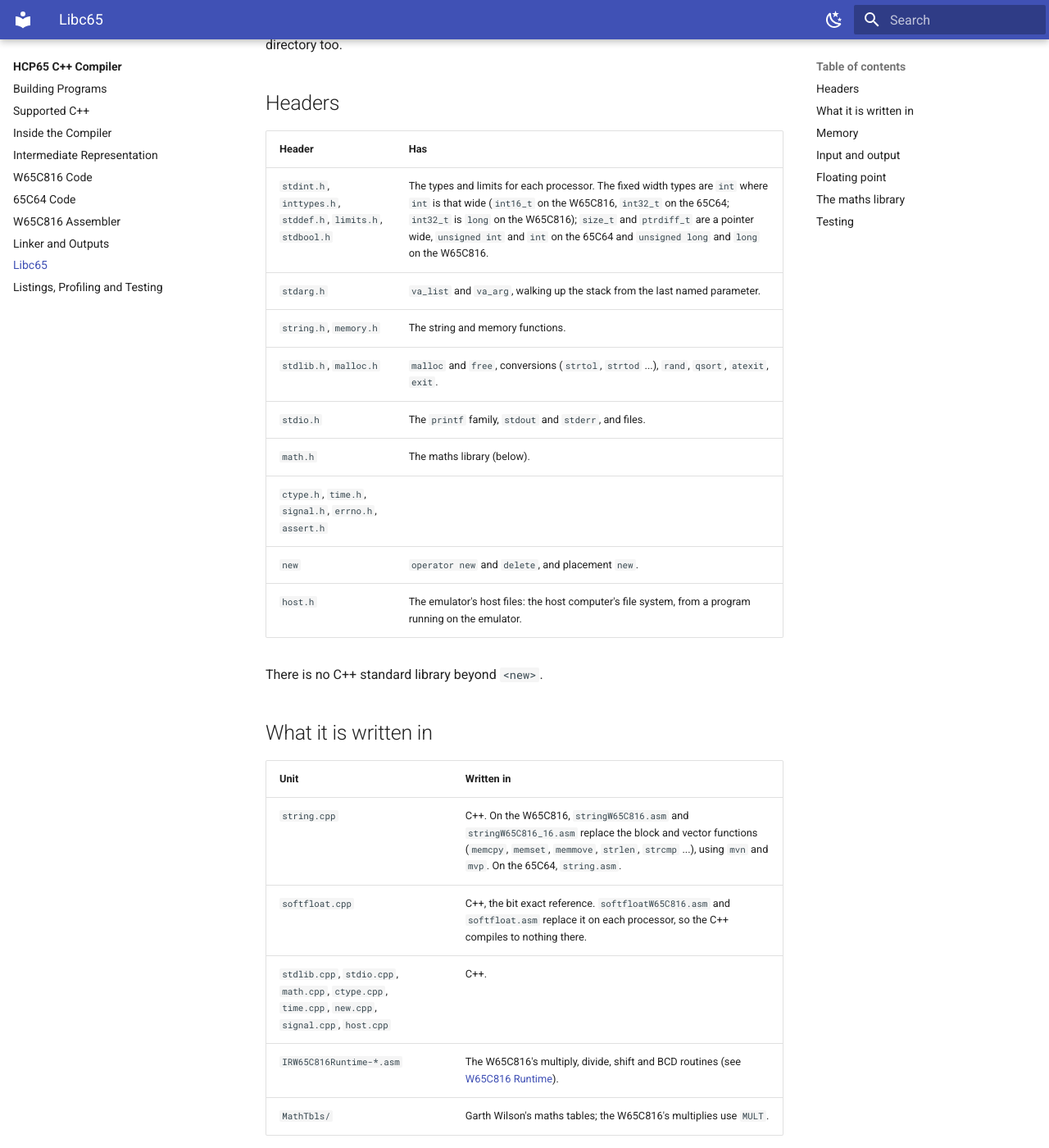
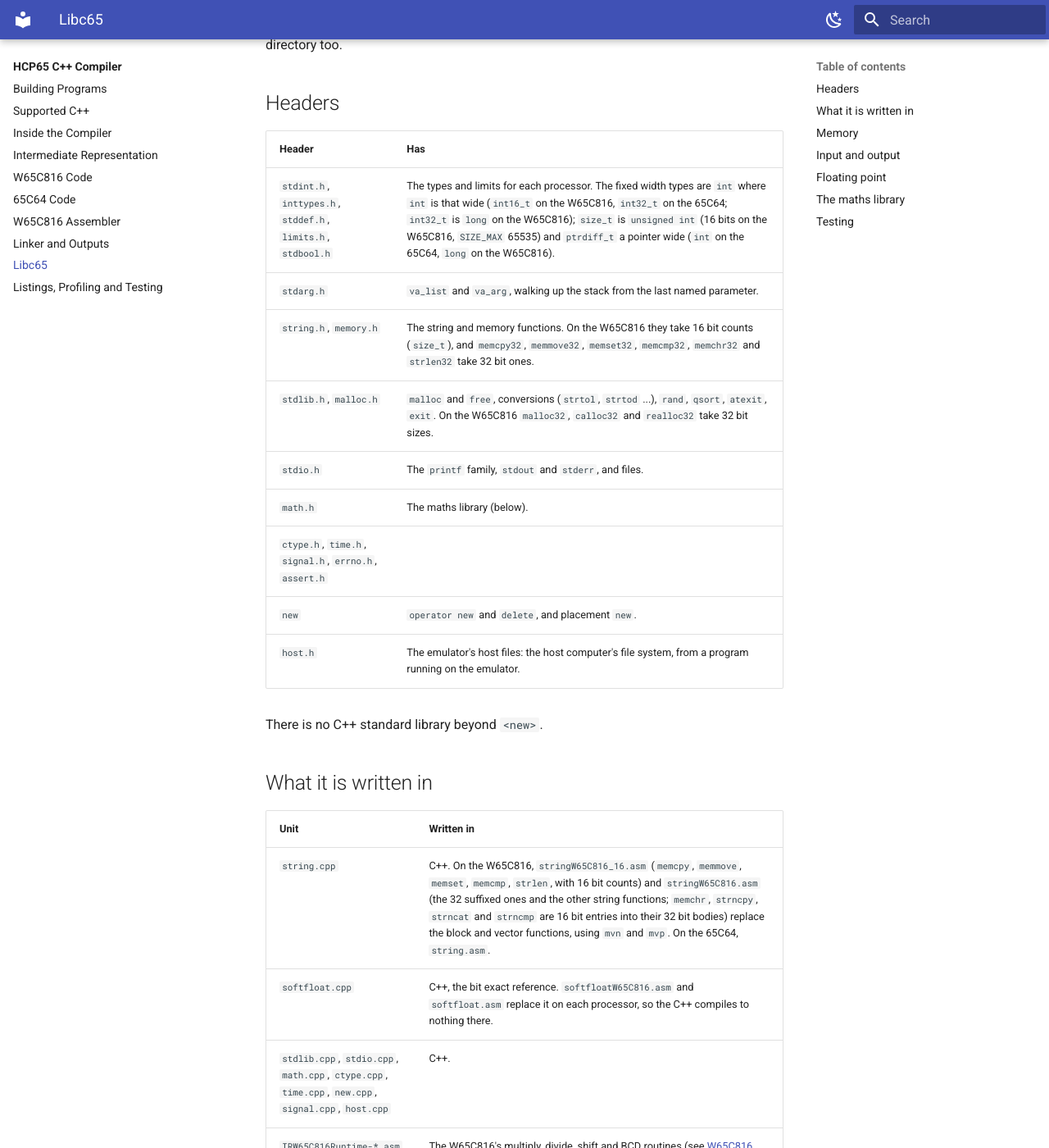
Before and after one commit to andrewpaterson/HCP65, an MkDocs documentation site: the page built from Website/docs/compiler/libc65.md, in a window 1280 px wide and 1400 px high, scrolled down 406 px. Shown: the whole window at 82% size. Built offline with MkDocs 1.6.1 and Material for MkDocs 9.7.7, drawn with Linux system fonts in a browser that asks for light colours; plug-ins that fetch from the network failed and are left out; some of the changed text lies outside the part shown.

Commit message:
size_t is 16 bits on the W65C816 (CommonLibraries Size16Plan.txt step 4): unsigned int on both processors, so sizeof's type, size_t and BaseLib's size are one type; SIZE_MAX is 65535 there and ptrdiff_t stays long.  memcpy, memmove, memset, memcmp and strlen are stringW65C816_16.asm's 16 bit bodies (the 16 suffixed names go; BaseLib's MemSwp16 is MemSwp), stringW65C816.asm keeps the 32 suffixed ones, and memchr, strncpy, strncat and strncmp are 16 bit entries that widen the count into their 32 bit bodies.  malloc, calloc, realloc and operator new take 16 bits; malloc32 and the others what can pass a bank.  Bugs the change showed: qsort indexed the element before with an unsigned k - uiBytes; printf's %t read a size_t and %p cut the pointer through one; vsprintf's and sprintf's unbounded size was 0x7FFFFFFF.  KernalCopyToUser and KernalCopyFromUser copy a bank's 65536 bytes with memcpy32 (as a size_t it was 0), a driver section's tail is cleared with memset32, and ModPlay loads its module with malloc32.  TestLibc65's 16 bit test calls the plain names, its overflow and bank tests the 32 suffixed ones, and its limits expect a 2 byte size_t.  The website's language.md and libc65.md say what size_t is, the 32 suffixed functions and the heap by banks.  TestLibc65 65C64 154775, W65C816 154821 passed; the kernal builds (2548 bytes over step 0's baseline, ending at $03D6C2 of $040000) and so does modplay; TestHCP65Lib 2143 passed.

```diff
--- a/Website/docs/compiler/libc65.md
+++ b/Website/docs/compiler/libc65.md
@@ -13,10 +13,10 @@ units as a library, so a program only gets the functions it uses.  `stdlib.cpp`
 
 | Header | Has |
 |---|---|
-| `stdint.h`, `inttypes.h`, `stddef.h`, `limits.h`, `stdbool.h` | The types and limits for each processor.  The fixed width types are `int` where `int` is that wide (`int16_t` on the W65C816, `int32_t` on the 65C64; `int32_t` is `long` on the W65C816); `size_t` and `ptrdiff_t` are a pointer wide, `unsigned int` and `int` on the 65C64 and `unsigned long` and `long` on the W65C816. |
+| `stdint.h`, `inttypes.h`, `stddef.h`, `limits.h`, `stdbool.h` | The types and limits for each processor.  The fixed width types are `int` where `int` is that wide (`int16_t` on the W65C816, `int32_t` on the 65C64; `int32_t` is `long` on the W65C816); `size_t` is `unsigned int` (16 bits on the W65C816, `SIZE_MAX` 65535) and `ptrdiff_t` a pointer wide (`int` on the 65C64, `long` on the W65C816). |
 | `stdarg.h` | `va_list` and `va_arg`, walking up the stack from the last named parameter. |
-| `string.h`, `memory.h` | The string and memory functions. |
-| `stdlib.h`, `malloc.h` | `malloc` and `free`, conversions (`strtol`, `strtod` ...), `rand`, `qsort`, `atexit`, `exit`. |
+| `string.h`, `memory.h` | The string and memory functions.  On the W65C816 they take 16 bit counts (`size_t`), and `memcpy32`, `memmove32`, `memset32`, `memcmp32`, `memchr32` and `strlen32` take 32 bit ones. |
+| `stdlib.h`, `malloc.h` | `malloc` and `free`, conversions (`strtol`, `strtod` ...), `rand`, `qsort`, `atexit`, `exit`.  On the W65C816 `malloc32`, `calloc32` and `realloc32` take 32 bit sizes. |
 | `stdio.h` | The `printf` family, `stdout` and `stderr`, and files. |
 | `math.h` | The maths library (below). |
 | `ctype.h`, `time.h`, `signal.h`, `errno.h`, `assert.h` | |
@@ -29,7 +29,7 @@ There is no C++ standard library beyond `<new>`.
 
 | Unit | Written in |
 |---|---|
-| `string.cpp` | C++.  On the W65C816, `stringW65C816.asm` and `stringW65C816_16.asm` replace the block and vector functions (`memcpy`, `memset`, `memmove`, `strlen`, `strcmp` ...), using `mvn` and `mvp`.  On the 65C64, `string.asm`. |
+| `string.cpp` | C++.  On the W65C816, `stringW65C816_16.asm` (`memcpy`, `memmove`, `memset`, `memcmp`, `strlen`, with 16 bit counts) and `stringW65C816.asm` (the 32 suffixed ones and the other string functions; `memchr`, `strncpy`, `strncat` and `strncmp` are 16 bit entries into their 32 bit bodies) replace the block and vector functions, using `mvn` and `mvp`.  On the 65C64, `string.asm`. |
 | `softfloat.cpp` | C++, the bit exact reference.  `softfloatW65C816.asm` and `softfloat.asm` replace it on each processor, so the C++ compiles to nothing there. |
 | `stdlib.cpp`, `stdio.cpp`, `math.cpp`, `ctype.cpp`, `time.cpp`, `new.cpp`, `signal.cpp`, `host.cpp` | C++. |
 | `IRW65C816Runtime-*.asm` | The W65C816's multiply, divide, shift and BCD routines (see [W65C816 Runtime](../hcp65/runtime/w65c816.md)). |
@@ -42,6 +42,11 @@ the same time however many blocks there are, and a freed block is joined to the
 side.  On the emulators the heap is `0008:0000` to `000F:FFFF`, or above the program from
 `0020:0000` when there is more than 2MB of memory.  A program the HCP65 kernal runs has its heap
 size given by its `UserHeapSize` symbol.
+
+On the W65C816 the heap is by banks: each 64KB bank is a region of its own, so no block crosses a
+bank.  Small blocks come from the banks at the bottom of the heap, and a bank goes back when its
+last block is freed.  What doesn't fit a bank (from `malloc32`, or `malloc`'s largest sizes) takes
+whole adjacent banks from the top, rounded up to 64KB.  `free` and `realloc` take either kind.
 
 ## Input and output
 
```
Also changed, not shown: Website/docs/compiler/language.md (+7 -4 lines), 13 other files.
